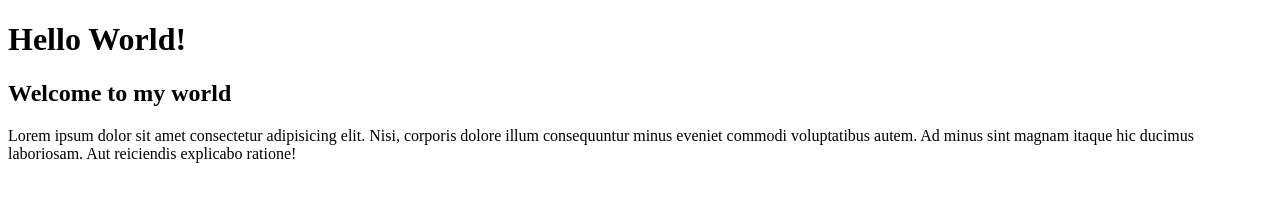
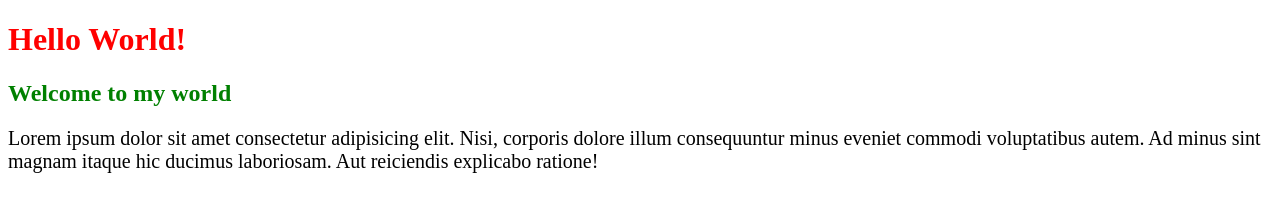
Before and after one commit to MyNameIsAlpaca/htmlcss-hello, a plain HTML site: page index.html in a window 1280 px wide. Drawn offline with Linux system fonts and the light colour scheme.

Commit message:
Aggiunto stile

```diff
--- /dev/null
+++ b/css/style.css
@@ -0,0 +1,11 @@
+h1 {
+    color: red;
+}
+
+h2 {
+    color: green;
+}
+
+p {
+    font-size: 20px;
+}
--- a/index.html
+++ b/index.html
@@ -5,6 +5,7 @@
     <meta http-equiv="X-UA-Compatible" content="IE=edge">
     <meta name="viewport" content="width=device-width, initial-scale=1.0">
     <title>Primo esercizio</title>
+    <link rel="stylesheet" href="css/style.css">
 </head>
 <body>
     <h1>Hello World!</h1>
```
